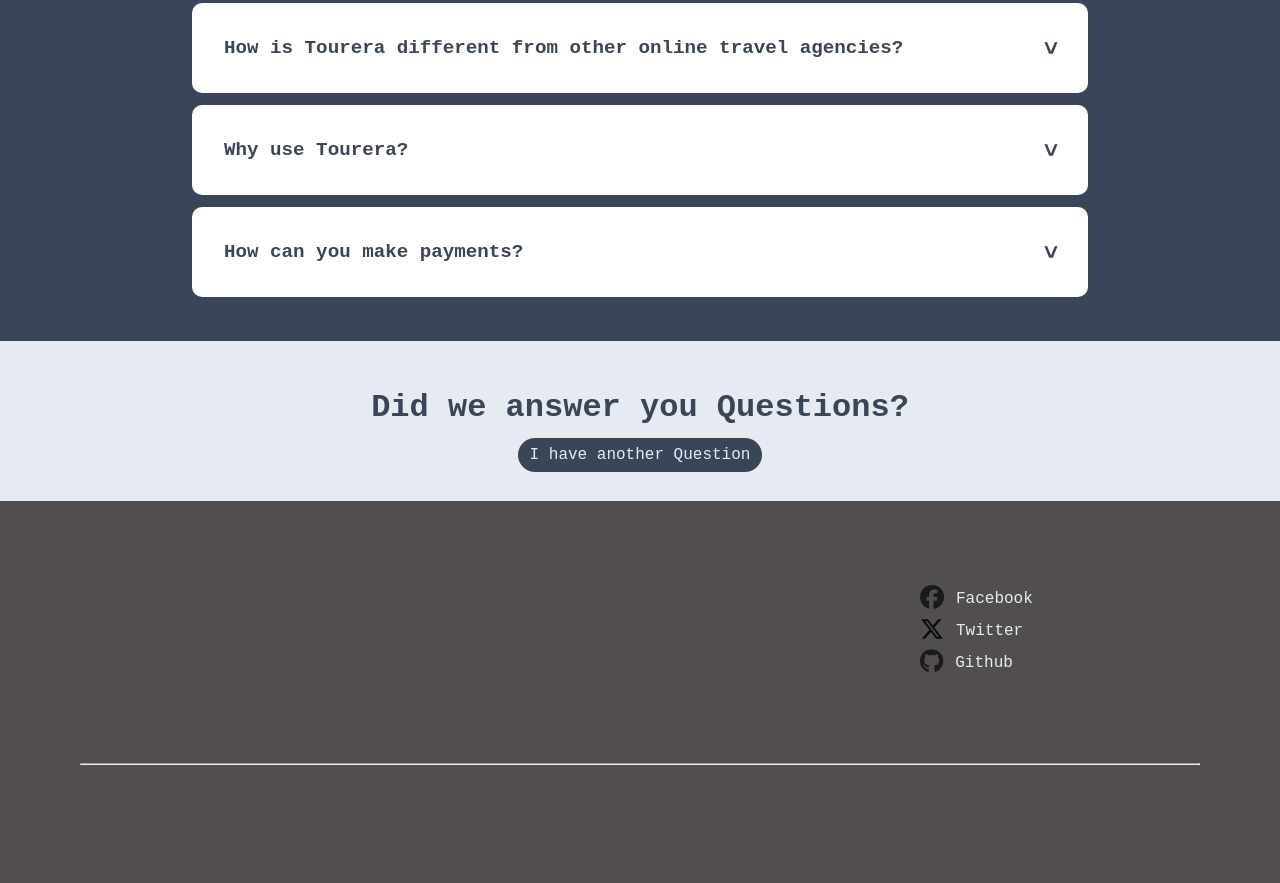
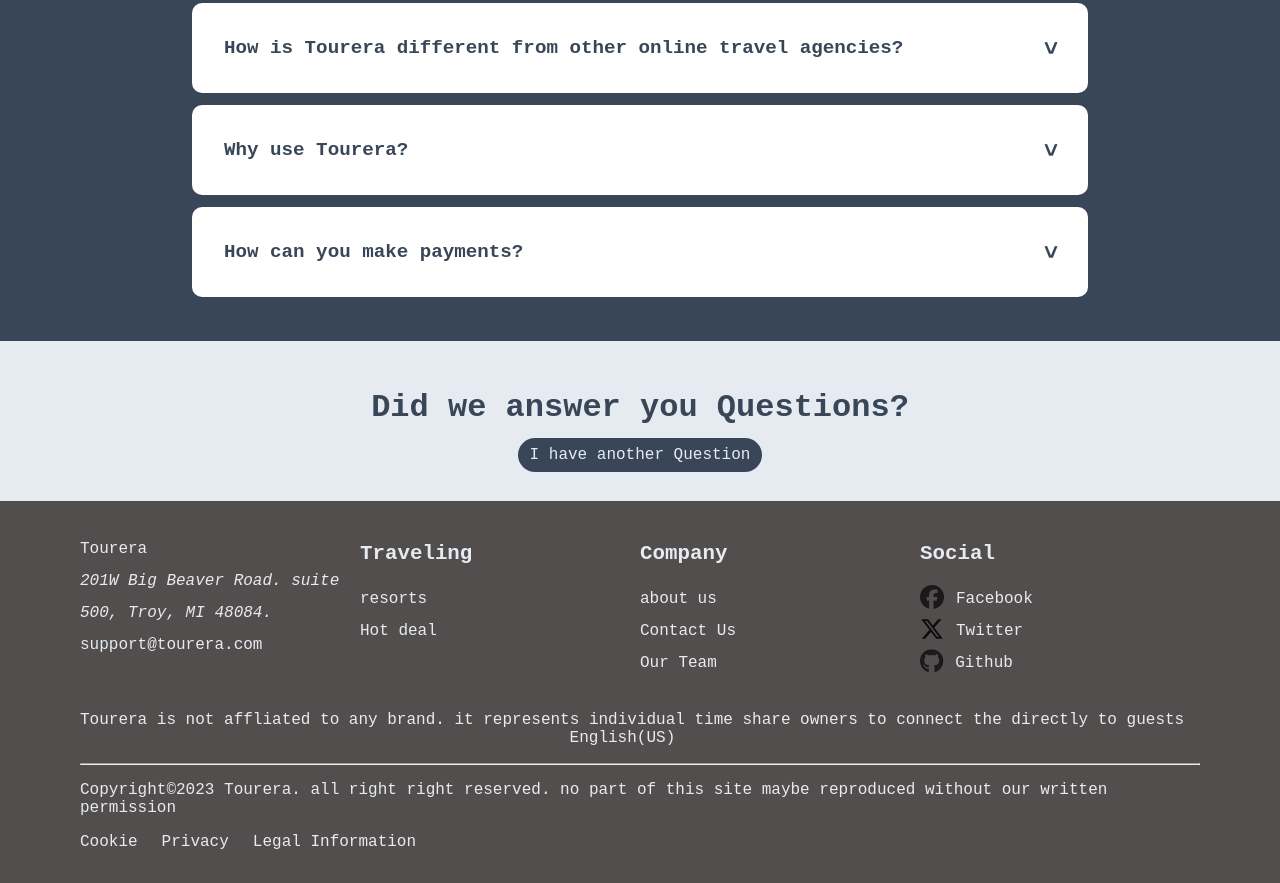
Before and after one commit to Deuzi/ToureraNew, a plain HTML site: page Tourera's new Code/index.html in a window 1280 px wide. Shown: the part 2592-3475 px from the top of the page. Drawn offline with Linux system fonts and the light colour scheme.

Commit message:
Update style.css
footer correction

```diff
--- a/Tourera's new Code/style.css
+++ b/Tourera's new Code/style.css
@@ -303,7 +303,7 @@ button{
 }
 footer{
     background: #534e4e;
-    color: #534e4e;
+    color: #E5EBF1;
     padding: 2rem 5rem;
     width: 100%;
 }
```
